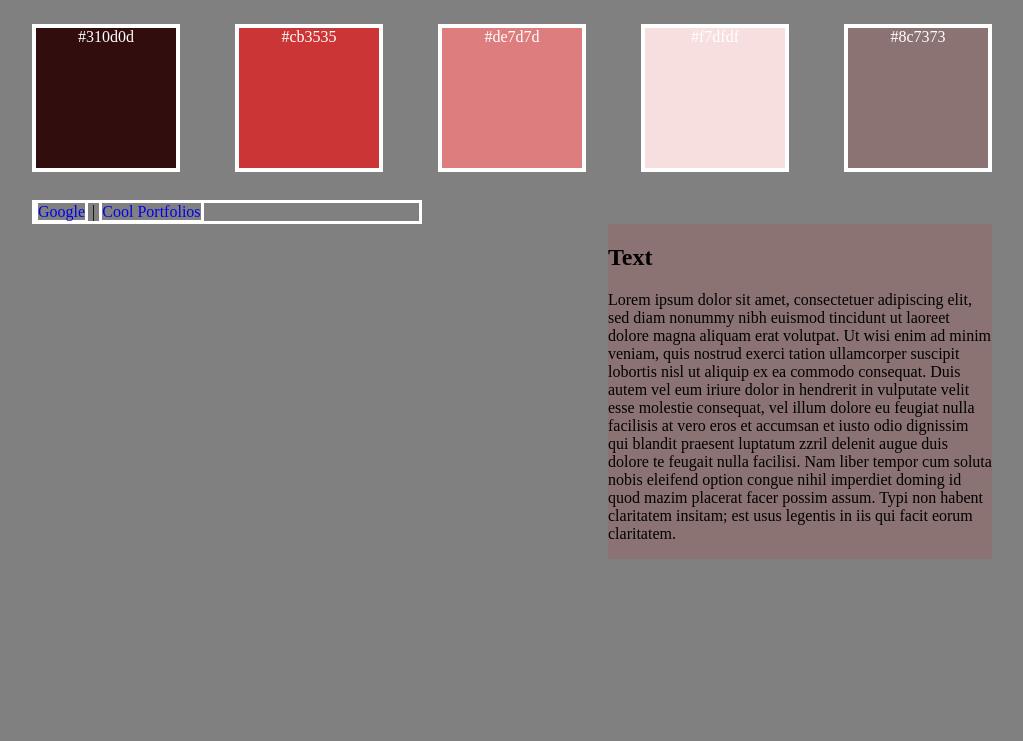
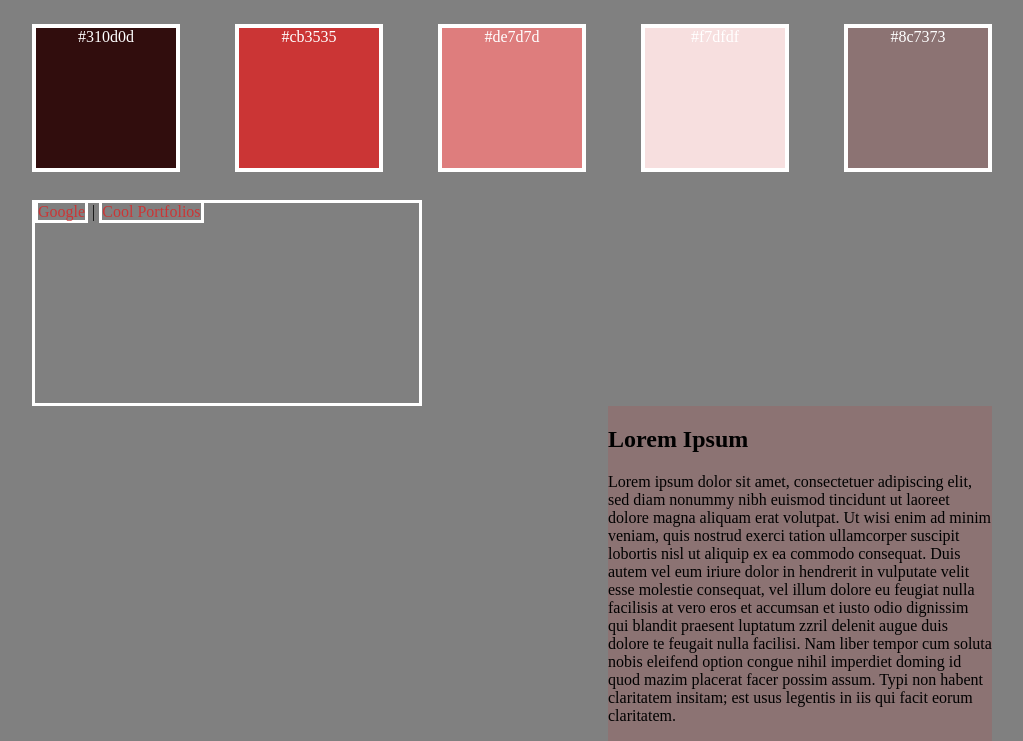
Before and after one commit to zeemclean/ywbc_patterns, a plain HTML site: page index.html in a window 1280 px wide. Shown: the part 83-824 px from the top of the page, without its empty margins (128-1151 px from the left). Before the commit the page ends 800 px from the top, so only its background shows below. Drawn offline with Linux system fonts and the light colour scheme.

Commit message:
chnaged link colour, link border height, and #text title to lorem

```diff
--- a/css/main.css
+++ b/css/main.css
@@ -45,12 +45,14 @@ main {
 	border:3px solid white;
 	width: 40%;
 	clear: left;
+	height: 200px;
 }
 a {
 	text-decoration: none;
 	height:50px;
 	width:250px;
 	border:3px solid white;
+	color: #cb3535;
 }
 #text {
 	float: right;
--- a/index.html
+++ b/index.html
@@ -19,7 +19,7 @@
 			<a href="http://www.creativebloq.com/portfolios/examples-712368"/>Cool Portfolios</a>
 			</section>
 			<section id="text" class="rosegrey">
-				<h1>Text</h1>
+				<h1>Lorem Ipsum</h1>
 				<p>Lorem ipsum dolor sit amet, consectetuer adipiscing elit, sed diam nonummy nibh euismod tincidunt ut laoreet dolore magna aliquam erat volutpat. Ut wisi enim ad minim veniam, quis nostrud exerci tation ullamcorper suscipit lobortis nisl ut aliquip ex ea commodo consequat. Duis autem vel eum iriure dolor in hendrerit in vulputate velit esse molestie consequat, vel illum dolore eu feugiat nulla facilisis at vero eros et accumsan et iusto odio dignissim qui blandit praesent luptatum zzril delenit augue duis dolore te feugait nulla facilisi. Nam liber tempor cum soluta nobis eleifend option congue nihil imperdiet doming id quod mazim placerat facer possim assum. Typi non habent claritatem insitam; est usus legentis in iis qui facit eorum claritatem. </p>
 			</section>
 		</main>
```
